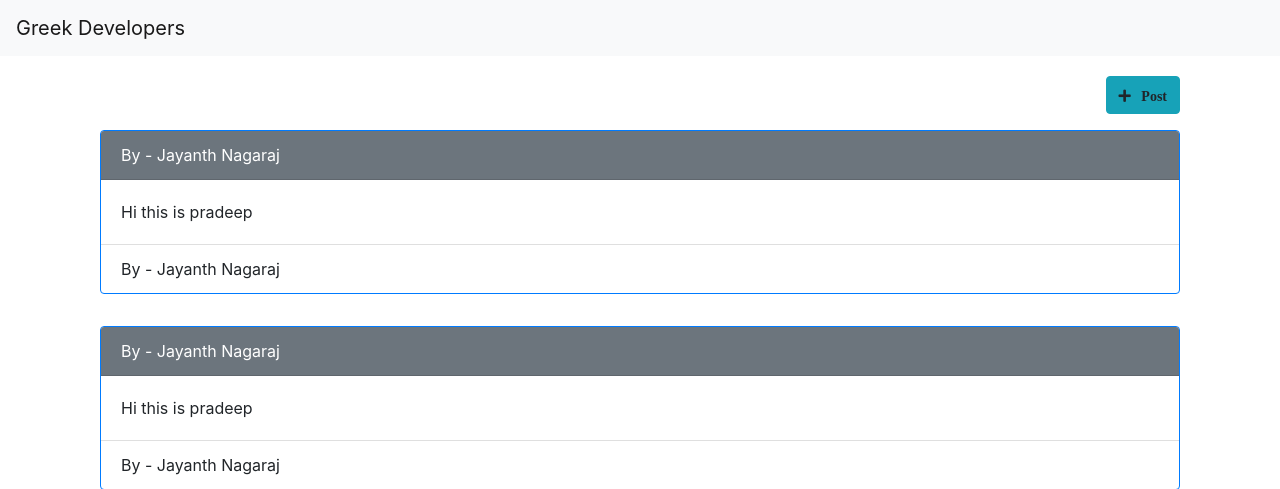
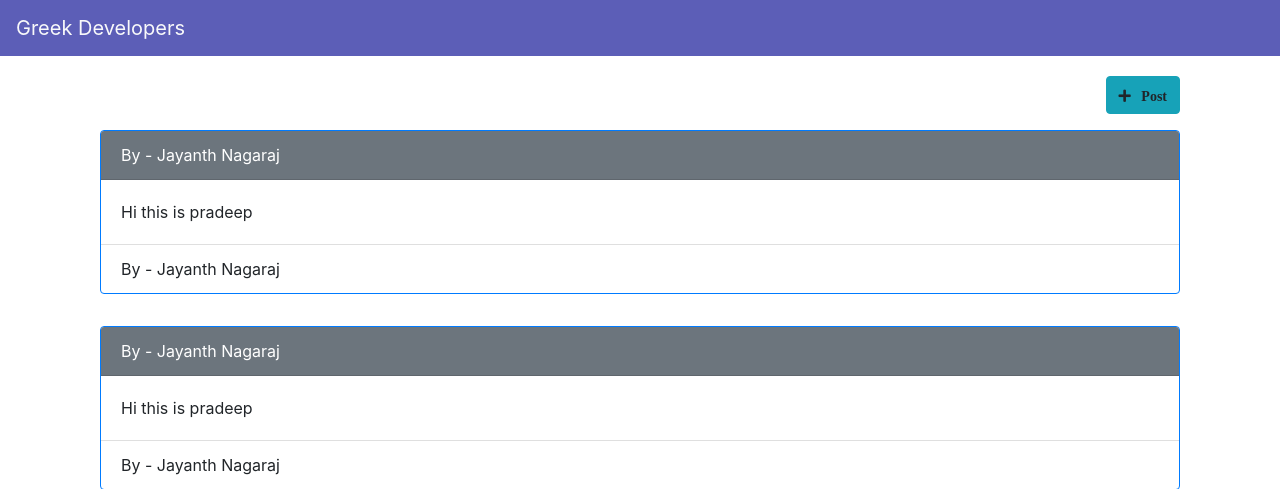
Before and after one commit to KrishothKumar/Infomedia_Society, a Django app: page /activities in a window 1280 px wide. Shown: the top 489 px of the page. Run offline with Django 3.2, Linux system fonts and the light colour scheme; data comes from the database, SQL or seed files in the repository; some libraries are stand-ins or nearby versions.

Commit message:
Css design modifed

```diff
--- a/Userpage/template/base.html
+++ b/Userpage/template/base.html
@@ -9,6 +9,15 @@
   <link rel="stylesheet" href="https://stackpath.bootstrapcdn.com/bootstrap/4.3.1/css/bootstrap.min.css" integrity="sha384-ggOyR0iXCbMQv3Xipma34MD+dH/1fQ784/j6cY/iJTQUOhcWr7x9JvoRxT2MZw1T" crossorigin="anonymous">
   {% block css %}
   {% endblock %}
+  <style media="screen">
+  .navbar-light .navbar-brand {
+    color: #f8f9fa;
+  }
+
+  .bg-light {
+    background-color: #5c5eb7!important;
+  }
+  </style>
 
   <title>Hello, world!</title>
   {% block title %}
```
Also changed, not shown: Userpage/template/home.html (+0 -8 lines).
